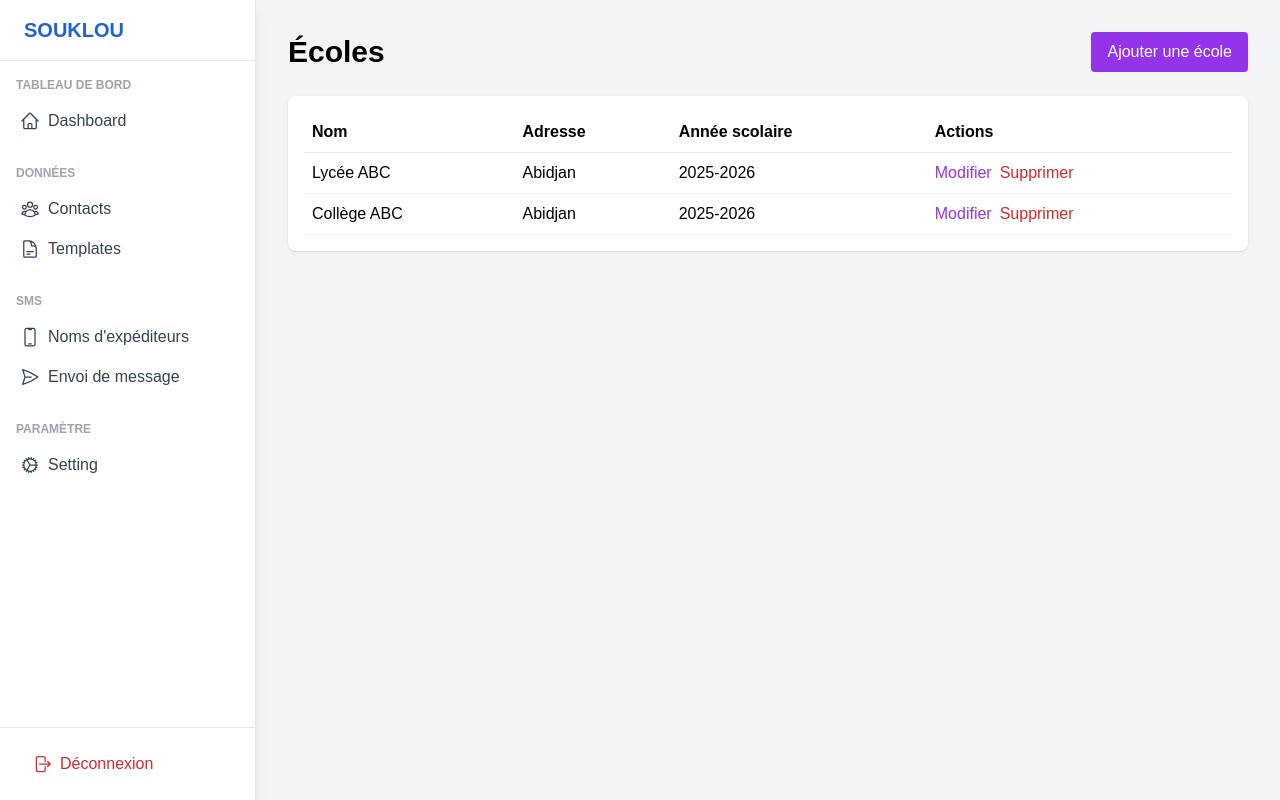
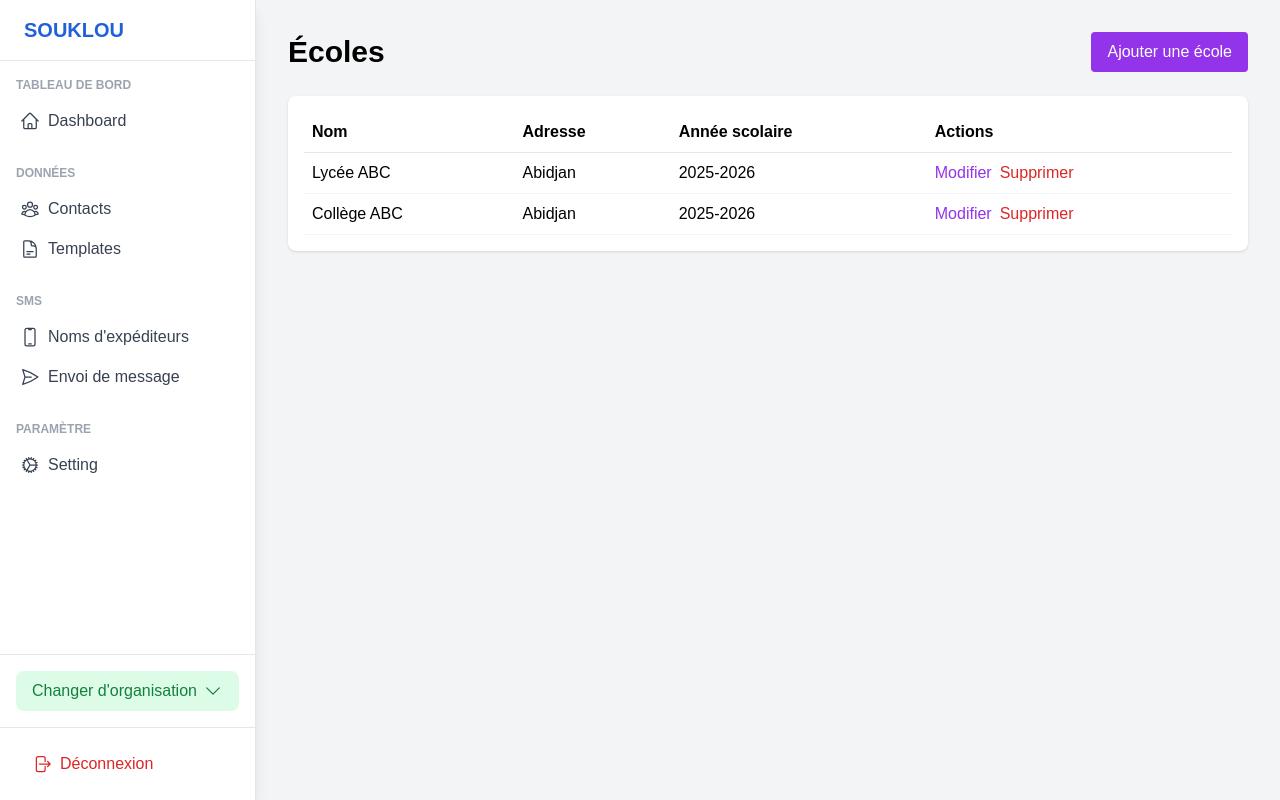
Before and after one commit to PaterneSeka1/SOUKLOU, a React app in the folder frontend/: page /admin/schools in a window 1280 px wide. Built offline with nearby package versions, Linux system fonts and the light colour scheme; the HTML template or start-up script is replaced by a standard one.

Commit message:
[ADD] : add button change organization in sidebar

```diff
--- a/frontend/src/components/admin/Sidebar.tsx
+++ b/frontend/src/components/admin/Sidebar.tsx
@@ -10,22 +10,32 @@ import {
   ArrowRightOnRectangleIcon,
   Bars3Icon,
   XMarkIcon,
+  PlusIcon,
+  ChevronDownIcon,
 } from "@heroicons/react/24/outline"
 
 export function Sidebar() {
   const [isOpen, setIsOpen] = useState(false)
+  const [orgDropdownOpen, setOrgDropdownOpen] = useState(false)
   const menuRef = useRef<HTMLDivElement>(null)
+  const dropdownRef = useRef<HTMLDivElement>(null)
 
-  // 🔹 Route active
-  const pathname = useRouterState({
-    select: (state) => state.location.pathname,
-  })
+  // Simulons l’utilisateur avec ses organisations
+  const user = {
+    organizations: [
+      { id: "1", name: "Groupe Scolaire ABC" },
+      { id: "2", name: "Groupe Scolaire XYZ" },
+      { id: "3", name: "École Primaire 123" },
+      { id: "4", name: "Lycée DEF" },
+      { id: "5", name: "Collège LMN" },
+      { id: "6", name: "École GHI" },
+    ],
+  }
+
+  const pathname = useRouterState({ select: (state) => state.location.pathname })
 
   const sections = [
-    {
-      title: "Tableau de bord",
-      links: [{ label: "Dashboard", icon: HomeIcon, to: "/admin/dashboard" }],
-    },
+    { title: "Tableau de bord", links: [{ label: "Dashboard", icon: HomeIcon, to: "/admin/dashboard" }] },
     {
       title: "Données",
       links: [
@@ -40,23 +50,90 @@ export function Sidebar() {
         { label: "Envoi de message", icon: PaperAirplaneIcon, to: "/admin/send-message" },
       ],
     },
-    {
-      title: "Paramètre",
-      links: [{ label: "Setting", icon: CogIcon, to: "/admin/support" }],
-    },
+    { title: "Paramètre", links: [{ label: "Setting", icon: CogIcon, to: "/admin/settings" }] },
   ]
 
-  // 🔹 Ajuste la hauteur max pour animation slide
+  // Animation slide mobile
   const [menuHeight, setMenuHeight] = useState(0)
+  useEffect(() => { if (menuRef.current) setMenuHeight(menuRef.current.scrollHeight) }, [isOpen])
+
+  const handleSelectOrg = (orgId: string) => {
+    console.log("Organisation sélectionnée :", orgId)
+    setOrgDropdownOpen(false)
+    setIsOpen(false)
+  }
+
+  const hasMultipleOrgs = user.organizations.length > 1
+
+  // 🔹 Fermeture automatique si clic à l'extérieur
   useEffect(() => {
-    if (menuRef.current) {
-      setMenuHeight(menuRef.current.scrollHeight)
+    const handleClickOutside = (event: MouseEvent) => {
+      if (
+        dropdownRef.current &&
+        !dropdownRef.current.contains(event.target as Node)
+      ) {
+        setOrgDropdownOpen(false)
+      }
     }
-  }, [isOpen])
+    if (orgDropdownOpen) document.addEventListener("mousedown", handleClickOutside)
+    return () => document.removeEventListener("mousedown", handleClickOutside)
+  }, [orgDropdownOpen])
+
+const OrgButton = ({ mobile = false }: { mobile?: boolean }) => (
+  <div className={`px-4 py-4 border-t relative`}>
+    {hasMultipleOrgs ? (
+      <>
+        <button
+          onClick={() => setOrgDropdownOpen(!orgDropdownOpen)}
+          className="flex items-center justify-between w-full px-4 py-2 rounded-lg bg-green-100 text-green-700 hover:bg-green-200 font-medium transition"
+        >
+          <span>Changer d'organisation</span>
+          <ChevronDownIcon
+            className={`w-5 h-5 transition-transform ${
+              orgDropdownOpen ? "rotate-180" : ""
+            }`}
+          />
+        </button>
+
+        {orgDropdownOpen && (
+          <>
+            {/* Overlay */}
+            <div className="fixed inset-0 bg-black bg-opacity-20 z-40" />
+
+            {/* Panel dropdown au-dessus du bouton */}
+            <div
+              ref={dropdownRef}
+              className="absolute left-0 bottom-full mb-2 w-64 max-h-80 overflow-y-auto bg-white border rounded shadow-lg z-50"
+            >
+              {user.organizations.map((org) => (
+                <button
+                  key={org.id}
+                  onClick={() => handleSelectOrg(org.id)}
+                  className="block w-full text-left px-4 py-2 hover:bg-gray-100 transition"
+                >
+                  {org.name}
+                </button>
+              ))}
+            </div>
+          </>
+        )}
+      </>
+    ) : (
+      <Link
+        to="/admin/organizations/add"
+        className="flex items-center gap-2 w-full px-4 py-2 rounded-lg bg-green-100 text-green-700 hover:bg-green-200 font-medium transition"
+      >
+        <PlusIcon className="w-5 h-5" />
+        Ajouter une organisation
+      </Link>
+    )}
+  </div>
+)
+
 
   return (
     <>
-      {/* 🔹 Navbar mobile */}
+      {/* Navbar mobile */}
       <header className="lg:hidden fixed top-0 left-0 right-0 bg-white border-b shadow z-50 flex items-center justify-between px-4 py-3">
         <div className="text-[#2061D9] font-bold text-xl">SOUKLOU</div>
         <button
@@ -67,7 +144,10 @@ export function Sidebar() {
         </button>
       </header>
 
-      {/* 🔹 Menu déroulant mobile avec animation */}
+      {/* Overlay mobile */}
+      {isOpen && <div className="lg:hidden fixed inset-0 bg-black bg-opacity-30 z-30" onClick={() => setIsOpen(false)} />}
+
+      {/* Menu mobile */}
       <div
         className="lg:hidden fixed top-16 left-0 right-0 overflow-hidden transition-all duration-300 ease-in-out z-40"
         style={{ maxHeight: isOpen ? `${menuHeight}px` : "0px" }}
@@ -75,9 +155,7 @@ export function Sidebar() {
         <div ref={menuRef} className="bg-white border-b shadow">
           {sections.map((section) => (
             <div key={section.title} className="py-2 border-t first:border-t-0">
-              <p className="text-gray-400 uppercase text-xs font-semibold px-4 mb-1">
-                {section.title}
-              </p>
+              <p className="text-gray-400 uppercase text-xs font-semibold px-4 mb-1">{section.title}</p>
               {section.links.map((link) => {
                 const isActive = pathname.startsWith(link.to)
                 return (
@@ -86,11 +164,7 @@ export function Sidebar() {
                     to={link.to}
                     onClick={() => setIsOpen(false)}
                     className={`flex items-center gap-2 px-4 py-2 rounded-lg transition
-                      ${
-                        isActive
-                          ? "bg-[#2061D9]/10 text-[#2061D9] font-semibold"
-                          : "text-gray-700 hover:bg-gray-100 hover:text-[#2061D9]"
-                      }`}
+                      ${isActive ? "bg-[#2061D9]/10 text-[#2061D9] font-semibold" : "text-gray-700 hover:bg-gray-100 hover:text-[#2061D9]"}`}
                   >
                     <link.icon className="w-5 h-5" />
                     {link.label}
@@ -99,6 +173,9 @@ export function Sidebar() {
               })}
             </div>
           ))}
+
+          {/* Organisation mobile */}
+          <OrgButton mobile />
 
           {/* Déconnexion */}
           <div className="px-4 py-4 border-t">
@@ -113,7 +190,7 @@ export function Sidebar() {
         </div>
       </div>
 
-      {/* 🔹 Sidebar desktop */}
+      {/* Sidebar desktop */}
       <aside className="hidden lg:flex lg:flex-col w-64 bg-white border-r shadow-lg h-screen sticky top-0">
         <div className="px-6 py-4 border-b">
           <div className="text-[#2061D9] font-bold text-xl">SOUKLOU</div>
@@ -122,10 +199,7 @@ export function Sidebar() {
         <nav className="flex-1 overflow-y-auto px-2 py-4 space-y-6">
           {sections.map((section) => (
             <div key={section.title}>
-              <p className="text-gray-400 uppercase text-xs font-semibold px-2 mb-2">
-                {section.title}
-              </p>
-
+              <p className="text-gray-400 uppercase text-xs font-semibold px-2 mb-2">{section.title}</p>
               {section.links.map((link) => {
                 const isActive = pathname.startsWith(link.to)
                 return (
@@ -133,11 +207,7 @@ export function Sidebar() {
                     key={link.label}
                     to={link.to}
                     className={`flex items-center gap-2 px-3 py-2 rounded-lg transition
-                      ${
-                        isActive
-                          ? "bg-[#2061D9]/10 text-[#2061D9] font-semibold"
-                          : "text-gray-700 hover:bg-gray-100 hover:text-[#2061D9]"
-                      }`}
+                      ${isActive ? "bg-[#2061D9]/10 text-[#2061D9] font-semibold" : "text-gray-700 hover:bg-gray-100 hover:text-[#2061D9]"}`}
                   >
                     <link.icon className="w-5 h-5" />
                     {link.label}
@@ -148,7 +218,11 @@ export function Sidebar() {
           ))}
         </nav>
 
-        <div className="px-4 py-4 border-t mt-auto">
+        {/* Organisation desktop */}
+        <OrgButton />
+
+        {/* Déconnexion */}
+        <div className="px-4 py-4 border-t">
           <button
             onClick={() => console.log("Déconnexion")}
             className="flex items-center gap-2 w-full px-4 py-2 rounded-lg hover:bg-red-50 transition text-red-600 font-medium"
```
